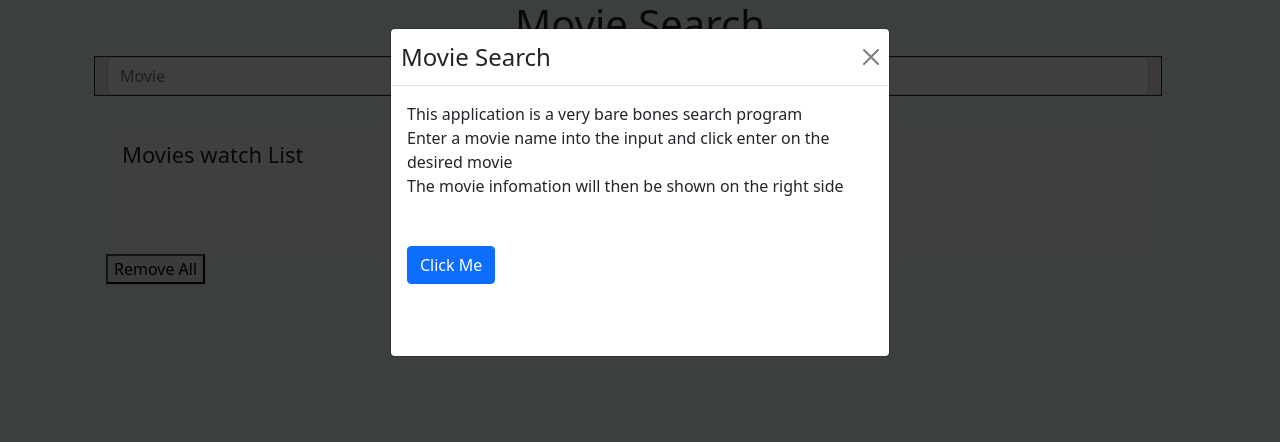
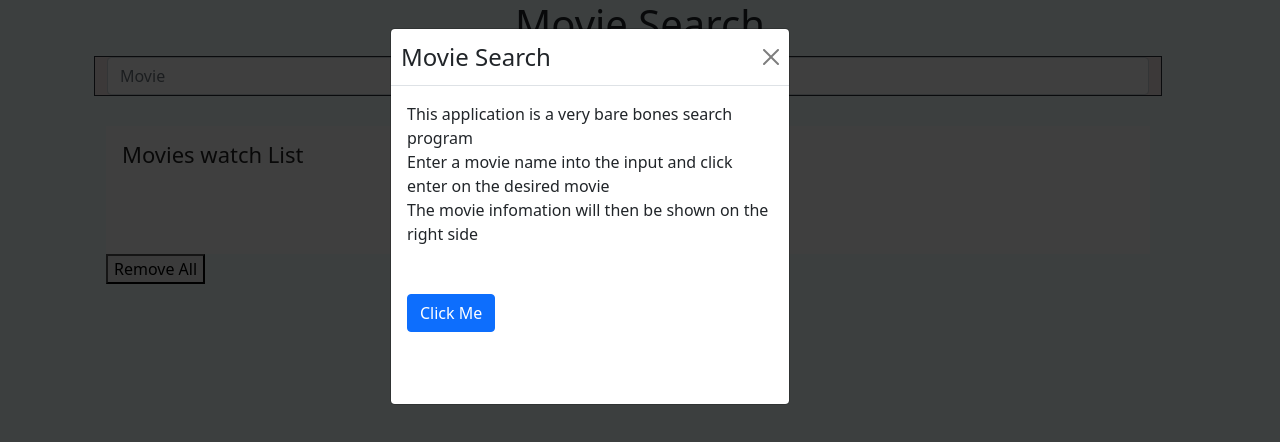
Before and after one commit to jasonz23/movie-search, a React (Create React App) app: page / in a window 1280 px wide. Shown: the top 442 px of the page. Built offline with nearby package versions, Linux system fonts and the light colour scheme.

Commit message:
changed modal width

```diff
--- a/src/Modal/AboutModal.css
+++ b/src/Modal/AboutModal.css
@@ -31,3 +31,8 @@
 .hint-y {
     color: black;
 }
+
+.modal-width {
+
+    width:80%
+}
--- a/src/Modal/AboutModal.js
+++ b/src/Modal/AboutModal.js
@@ -12,7 +12,7 @@ const AboutModal = (props) => {
         props.setDifficulty(true)
     }
     return (
-        <Modal show = {props.show} keyboard  = {true} >
+        <Modal show = {props.show} keyboard  = {true} contentClassName = "modal-width">
             <Modal.Header closeButton onClick = {handleClose}>
                 <Modal.Title>
                     Movie Search
```
